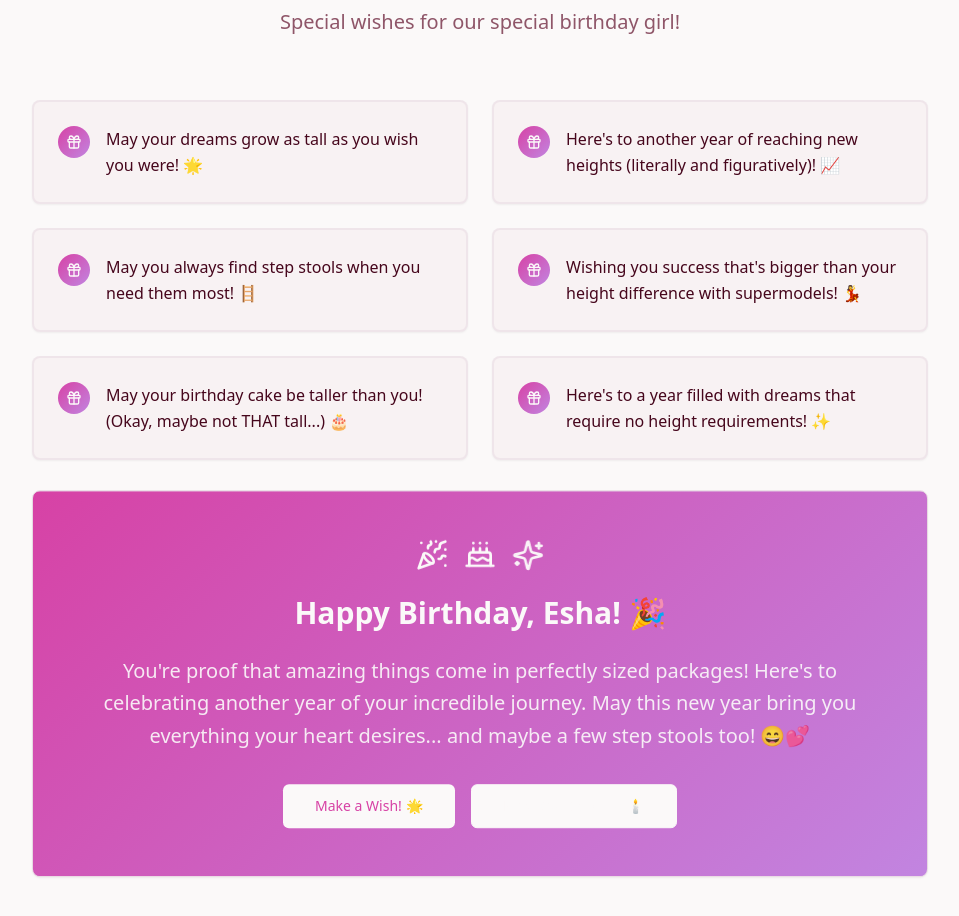
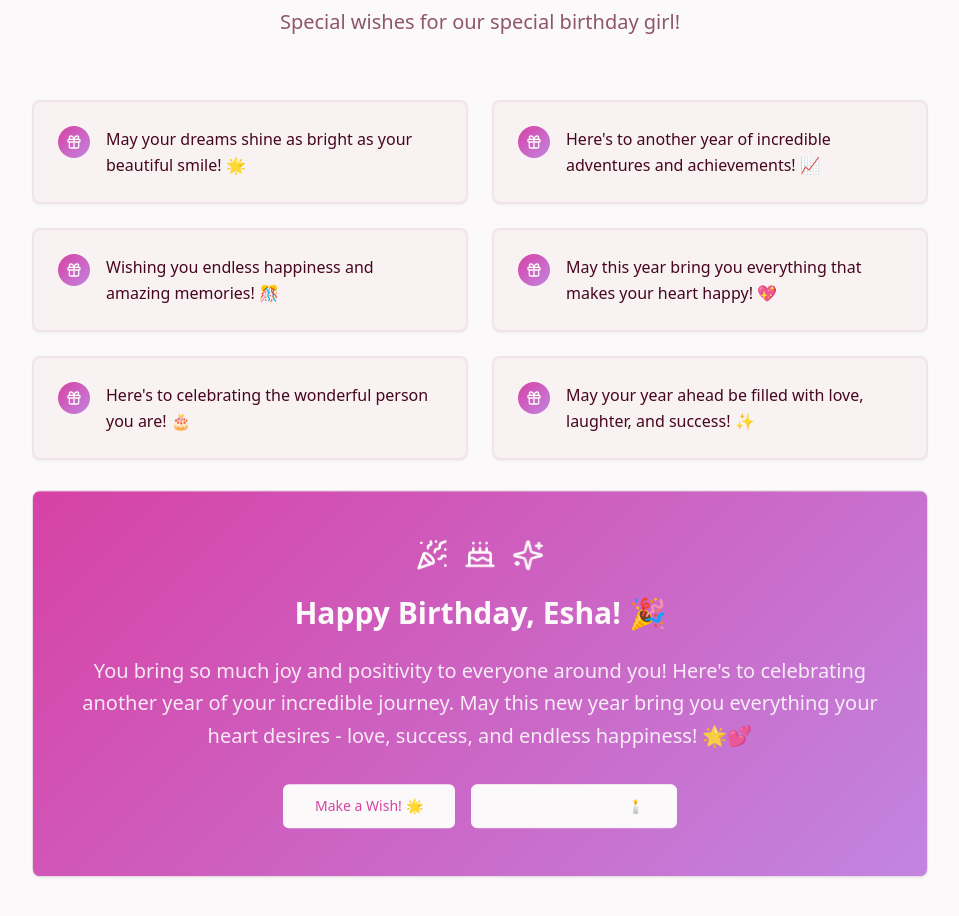
Before and after one commit to MBIlalsheikh05/Birthday-Wish-Website, a React (Vite) app: page / in a window 1280 px wide. Shown: the part 2584-3500 px from the top of the page, without its empty margins (160-1119 px from the left). Built offline with nearby package versions, Linux system fonts and the light colour scheme.

Commit message:
Remove height-related wishes
Remove height-related jokes from the birthday wishes section.

```diff
--- a/src/components/WishesSection.tsx
+++ b/src/components/WishesSection.tsx
@@ -3,12 +3,12 @@ import { Button } from "@/components/ui/button";
 import { Gift, PartyPopper, Cake, Sparkles } from "lucide-react";
 
 const wishes = [
-  "May your dreams grow as tall as you wish you were! 🌟",
-  "Here's to another year of reaching new heights (literally and figuratively)! 📈",
-  "May you always find step stools when you need them most! 🪜",
-  "Wishing you success that's bigger than your height difference with supermodels! 💃",
-  "May your birthday cake be taller than you! (Okay, maybe not THAT tall...) 🎂",
-  "Here's to a year filled with dreams that require no height requirements! ✨"
+  "May your dreams shine as bright as your beautiful smile! 🌟",
+  "Here's to another year of incredible adventures and achievements! 📈",
+  "Wishing you endless happiness and amazing memories! 🎊",
+  "May this year bring you everything that makes your heart happy! 💖",
+  "Here's to celebrating the wonderful person you are! 🎂",
+  "May your year ahead be filled with love, laughter, and success! ✨"
 ];
 
 const WishesSection = () => {
@@ -57,10 +57,10 @@ const WishesSection = () => {
             </h3>
 
             <p className="text-xl text-primary-foreground/90 leading-relaxed mb-8">
-              You're proof that amazing things come in perfectly sized packages!
+              You bring so much joy and positivity to everyone around you!
               Here's to celebrating another year of your incredible journey.
-              May this new year bring you everything your heart desires...
-              and maybe a few step stools too! 😄💕
+              May this new year bring you everything your heart desires -
+              love, success, and endless happiness! 🌟💕
             </p>
 
             <div className="flex flex-col sm:flex-row gap-4 justify-center">
```
